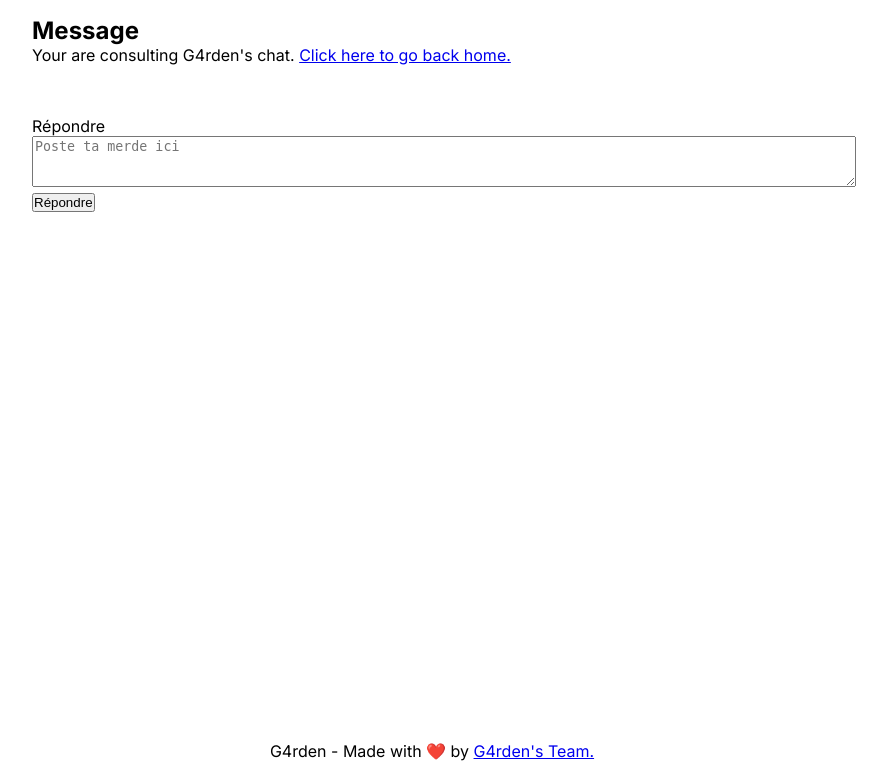
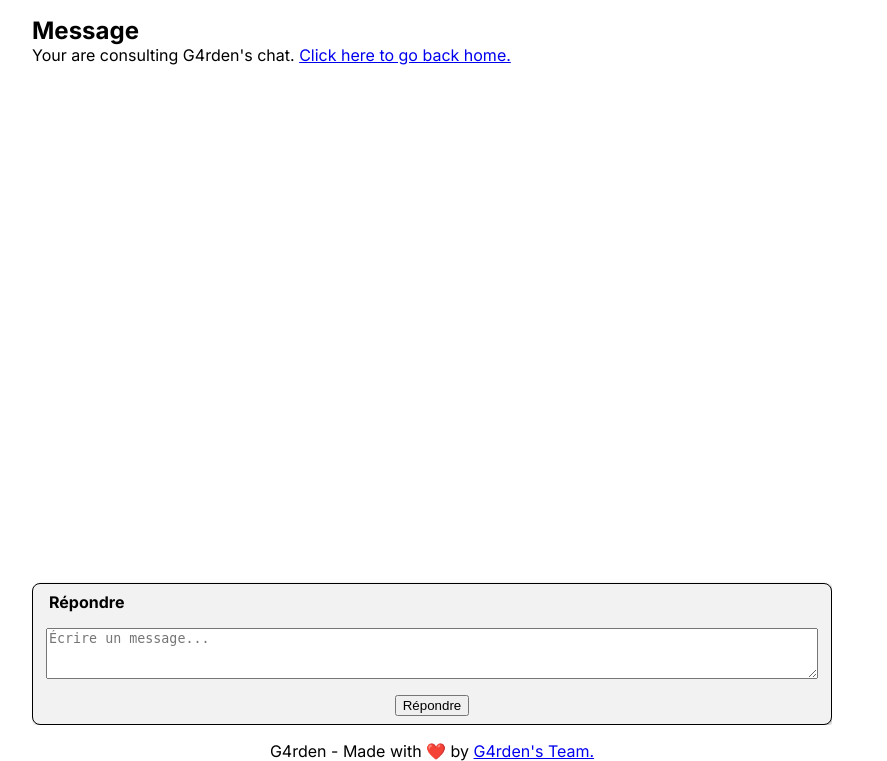
Before and after one commit to nansphilip/G4rden, a PHP site: page /index.php?p=message in a window 1280 px wide. Shown: the part 39-800 px from the top of the page, without its empty margins (208-1095 px from the left). Run offline with PHP 8.4, Linux system fonts and the light colour scheme; the visitor is signed in with stand-in values (Sample User, id 1); data that the repository does not hold is empty.

Commit message:
feat: message design

```diff
--- a/controller/message.php
+++ b/controller/message.php
@@ -13,15 +13,15 @@ require_once("model/Message.php");
 // Check if the form has been submitted
 if (isset($_POST['new_message'])) {
 
+    // Get the message
     $message = $_POST['reply'];
-    error_log("Message : " . $message);
 
+    // Get the date
     $date = new DateTime();
     $formattedDate = $date->format('Y-m-d H:i:s');
-    error_log("Date : " . $formattedDate);
 
+    // Add the message to the database
     $newMessage = new Message('', $message, $formattedDate, $_SESSION['id']);
-
     $newMessage->addMessage();
 }
 
@@ -48,5 +48,6 @@ App::setPageDescription("G4rden chat");
 App::setPageFavicon("world.png");
 
 // Load the view
-App::loadCssFiles(["utils"]);
+App::loadCssFiles(["utils", "color"]);
+App::loadJsFiles(["message"]);
 App::loadViewFile("message", $varToInject);
--- a/model/Message.php
+++ b/model/Message.php
@@ -156,7 +156,7 @@ class Message
                     FROM Message
                     INNER JOIN User
                     ON User.id = Message.userId
-                    ORDER BY Message.date DESC";
+                    ORDER BY Message.date ASC";
             $query = Database::queryAssoc($sql);
             return $query;
         } catch (PDOException $e) {
--- a/static/css/arrow_to_top.css
+++ b/static/css/arrow_to_top.css
@@ -3,6 +3,7 @@
     opacity: 0%;
 
     cursor: pointer;
+    padding: none;
 
     position: fixed;
     bottom: 4rem;
--- /dev/null
+++ b/static/css/color.css
@@ -0,0 +1,3 @@
+.bg-gray-light {
+    background-color: hsl(0, 0%, 95%);
+}
--- a/static/css/global.css
+++ b/static/css/global.css
@@ -55,10 +55,6 @@ footer {
     text-align: center;
 }
 
-button {
-    padding: 0;
-}
-
 .nav-bar {
     display: flex;
     flex-direction: row;
@@ -73,10 +69,12 @@ button {
 
 /* Components */
 .rounded-box {
-    margin-top: 1rem;
     padding: 0.5rem 1rem;
-
     border-radius: 0.5rem;
     border: 1px solid black;
     box-shadow: 1px 1px 3px hsl(0, 0%, 70%);
 }
+
+textarea {
+    resize: vertical;
+}
--- a/static/css/utils.css
+++ b/static/css/utils.css
@@ -18,6 +18,18 @@
     justify-content: space-between;
 }
 
+.items-center {
+    align-items: center;
+}
+
+.flex-1 {
+    flex: 1 1 0%;
+}
+
+.gap-1 {
+    gap: 0.5rem;
+}
+
 .gap-2 {
     gap: 1rem;
 }
@@ -25,3 +37,23 @@
 .pb-2 {
     padding-bottom: 1rem;
 }
+
+.w-full {
+    width: 100%;
+}
+
+.w-fit-content {
+    width: fit-content;
+}
+
+.overflow-y-auto {
+    overflow-y: auto;
+}
+
+.overflow-y-hidden {
+    overflow-y: hidden;
+}
+
+.bold {
+    font-weight: bold;
+}
--- a/static/js/async-router.js
+++ b/static/js/async-router.js
@@ -20,7 +20,7 @@ export default class AsyncRouter {
             // Return the data
             return { data };
         } catch (error) {
-            return { error: `An error occured: ${error.message}` };
+            return { error: `An error occurred: ${error.message}` };
         }
     }
 
--- a/static/js/message.js
+++ b/static/js/message.js
@@ -0,0 +1,15 @@
+const chatContainerEl = document.querySelector("#directChat");
+
+const autoScrollOnLoad = () => {
+    chatContainerEl.scrollTop = chatContainerEl.scrollHeight;
+}
+
+const autoScrollNewMessage = () => {
+    chatContainerEl.scrollTo({
+        top: chatContainerEl.scrollHeight,
+        behavior: "smooth",
+
+    });
+};
+
+document.addEventListener("DOMContentLoaded", autoScrollOnLoad);
--- a/view/message.php
+++ b/view/message.php
@@ -9,24 +9,13 @@ require_once "view/components/header.php";
 
 
 
-<main>
+<main class="flex flex-column gap-2 overflow-y-hidden">
+    <div>
         <h2><?= App::$pageTitle; ?></h2>
         <p>Your are consulting G4rden's chat. <a href="index.php?p=home">Click here to go back home.</a></p>
+    </div>
 
-    <pre>
-        <?php
-        // print_r($userList);
-        // print_r($messageList);
-        // print_r($userMessageList);
-        ?>
-    </pre>
-
-    <form method="post" action="">
-        <label for="reply">Répondre</label>
-        <textarea id="reply" name="reply" rows="3" cols="100" placeholder="Poste ta merde ici"></textarea>
-        <button type="submit" name="new_message">Répondre</button>
-    </form>
-
+    <div id="directChat" class="flex-1 flex flex-column gap-1 overflow-y-auto">
         <?php
         foreach ($userMessageList as $userMessage) {
             $username = $userMessage['username'];
@@ -42,6 +31,21 @@ require_once "view/components/header.php";
                 <p><?= $message; ?></p>
             </div>
         <?php } ?>
+    </div>
+
+    <form method="post" action="" class="bg-gray-light flex flex-column items-center gap-2 rounded-box">
+        <label class="w-full bold" for="reply">Répondre</label>
+        <textarea
+            id="reply"
+            name="reply"
+            rows="3"
+            minlength="1"
+            maxlength="3000"
+            class="w-full"
+            placeholder="Écrire un message..."
+            required></textarea>
+        <button type="submit" class="w-fit-content" name="new_message">Répondre</button>
+    </form>
 
 </main>
 
```
Also changed, not shown: todo.md (+8 -3 lines). Lines whose indentation alone changed are shown as unchanged.
